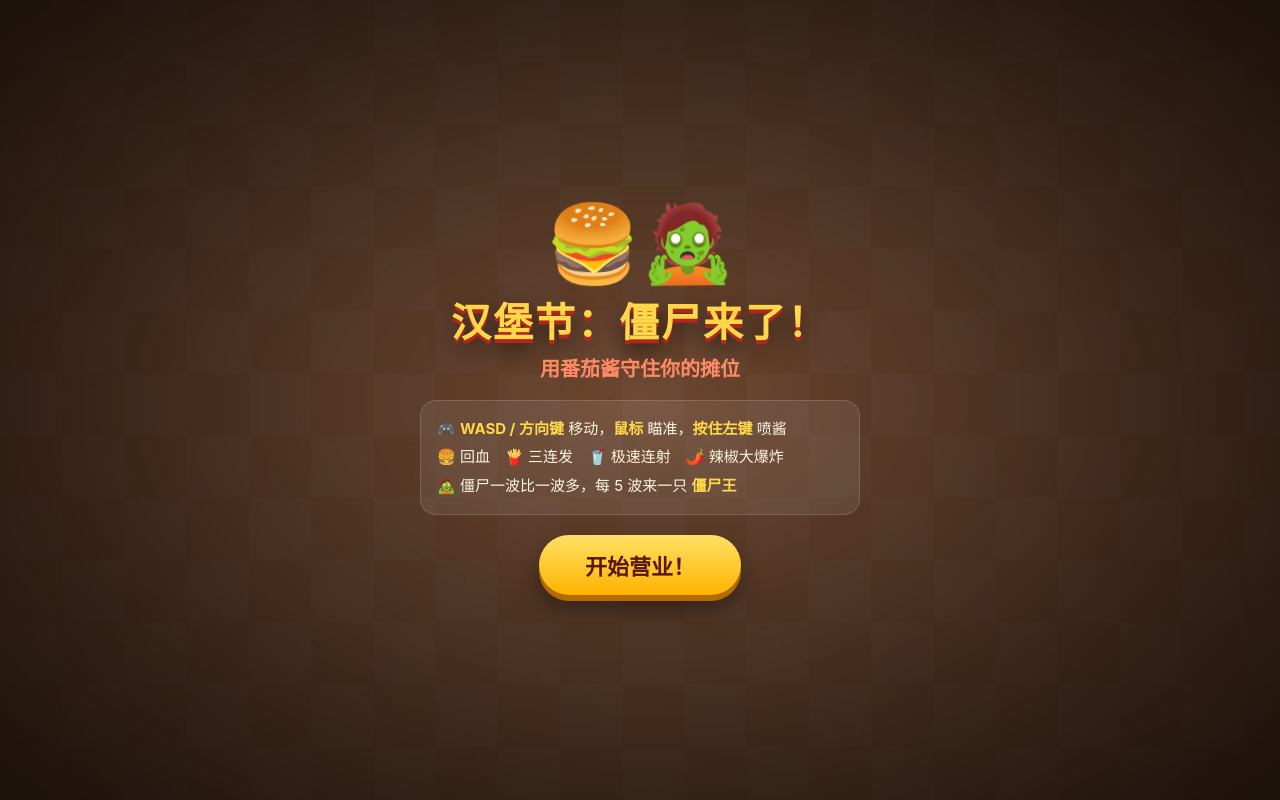
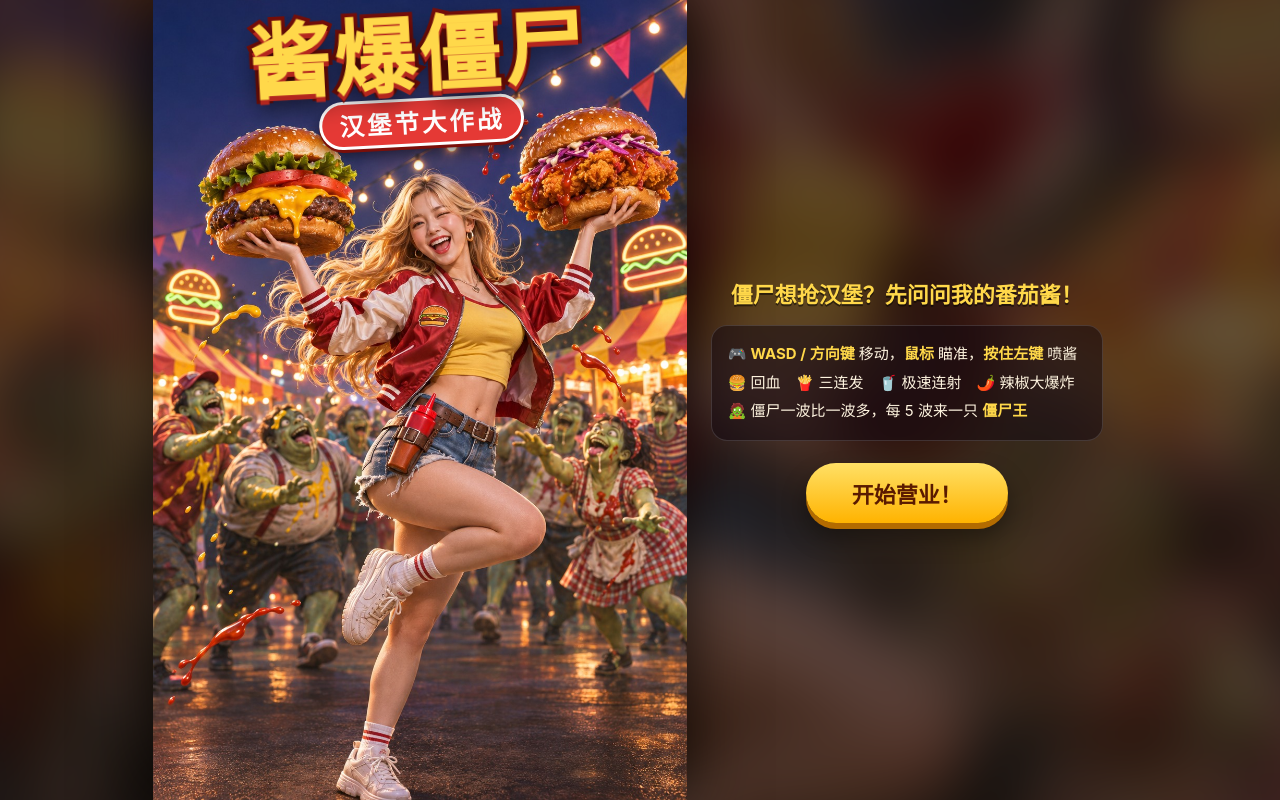
Before and after one commit to wxshunbang-ui/burger-zombie-shooter, a plain HTML site: page index.html in a window 1280 px wide. Drawn offline with Linux system fonts and the light colour scheme.

Commit message:
Add cover poster, new title, local LAN server launcher
Co-Authored-By: Claude Fable 5.2 <noreply@anthropic.com>

```diff
--- a/index.html
+++ b/index.html
@@ -3,7 +3,8 @@
 <head>
 <meta charset="UTF-8">
 <meta name="viewport" content="width=device-width, initial-scale=1, maximum-scale=1, user-scalable=no, viewport-fit=cover">
-<title>汉堡节：僵尸来了！</title>
+<title>酱爆僵尸：汉堡节大作战</title>
+<link rel="preload" as="image" href="assets/cover.jpg">
 <style>
   * { box-sizing: border-box; margin: 0; padding: 0; -webkit-tap-highlight-color: transparent; }
   html, body { width: 100%; height: 100%; overflow: hidden; background: #2a1a10; overscroll-behavior: none;
@@ -50,6 +51,34 @@
   .stats div { background: rgba(255,255,255,.08); border-radius: 14px; padding: 10px 16px; min-width: 92px; }
   .stats i { display: block; font-style: normal; font-size: 13px; opacity: .75; }
   .stats b { font-size: 26px; color: #ffd84a; font-variant-numeric: tabular-nums; }
+
+  /* ---------- 封面海报 ---------- */
+  #startScreen { --pw: 100vw; display: block; padding: 0; background: #140a12; overflow: hidden; }
+  #startScreen.hidden { display: none; }
+  .cover-bg { position: absolute; inset: -60px; background: url(assets/cover.jpg) center / cover; filter: blur(30px) brightness(.4); }
+  .poster { position: absolute; left: 0; top: 0; width: 100%; }
+  .poster img { display: block; width: 100%; height: auto; }
+  .title-wrap { position: absolute; left: 0; right: 0; top: 2%; text-align: center; transform: rotate(-3deg); pointer-events: none; }
+  .gtitle { margin: 0; font-size: calc(var(--pw) * .15); line-height: 1; font-weight: 900; letter-spacing: .04em; color: #ffd84a;
+    -webkit-text-stroke: calc(var(--pw) * .014) #7a0f0a; paint-order: stroke fill;
+    text-shadow: 0 .06em 0 #b3261e, 0 .12em .3em rgba(0,0,0,.65); animation: titlePop 2.2s ease-in-out infinite; }
+  @keyframes titlePop { 50% { transform: scale(1.04); } }
+  .gsub { display: inline-block; margin-top: .1em; font-size: calc(var(--pw) * .046); font-weight: 900; color: #fff; letter-spacing: .12em;
+    background: #e53935; padding: .12em .7em .16em; border-radius: 99px; border: calc(var(--pw) * .006) solid #fff;
+    box-shadow: 0 .12em 0 #7a0f0a, 0 .3em .6em rgba(0,0,0,.5); }
+  .panel { position: absolute; left: 0; right: 0; bottom: 0; text-align: center; color: #fff5e0;
+    padding: 80px 18px max(20px, env(safe-area-inset-bottom));
+    background: linear-gradient(rgba(20,10,18,0), rgba(20,10,18,.94) 80px, #140a12); }
+  .panel .how { background: rgba(20,10,18,.55); font-size: 14px; line-height: 1.8; margin-bottom: 16px; }
+  .panel .tagline { display: none; font-size: 22px; font-weight: 900; color: #ffd84a; margin-bottom: 16px; text-shadow: 0 2px 0 rgba(0,0,0,.5); }
+  @media (min-aspect-ratio: 1/1) {
+    #startScreen { --pw: 66.667vh; display: flex; align-items: center; justify-content: center; }
+    .poster { position: relative; flex: none; width: var(--pw); height: 100%; box-shadow: 0 0 60px rgba(0,0,0,.7); }
+    .poster img { height: 100%; object-fit: cover; }
+    .panel { position: relative; width: min(440px, calc(100vw - var(--pw))); padding: 24px; background: none; }
+    .panel .how { font-size: 15px; line-height: 1.9; margin-bottom: 22px; }
+    .panel .tagline { display: block; }
+  }
   #newBest { color: #7CFC9A; font-weight: 800; height: 22px; margin-top: 4px; }
 </style>
 </head>
@@ -74,10 +103,16 @@
 <div id="banner"></div>
 
 <div id="startScreen" class="overlay">
-  <div class="card">
-    <div class="logo">🍔🧟</div>
-    <h1>汉堡节：僵尸来了！</h1>
-    <h2>用番茄酱守住你的摊位</h2>
+  <div class="cover-bg"></div>
+  <div class="poster">
+    <img src="assets/cover.jpg" alt="金发女孩举着两个巨型汉堡在汉堡节上跳舞，身后是一群僵尸" draggable="false">
+    <div class="title-wrap">
+      <h1 class="gtitle">酱爆僵尸</h1>
+      <div class="gsub">汉堡节大作战</div>
+    </div>
+  </div>
+  <div class="panel">
+    <div class="tagline">僵尸想抢汉堡？先问问我的番茄酱！</div>
     <div class="how">
       <div class="mouse-only">🎮 <b>WASD / 方向键</b> 移动，<b>鼠标</b> 瞄准，<b>按住左键</b> 喷酱</div>
       <div class="touch-only">🎮 <b>按住屏幕拖动</b> 移动，会<b>自动瞄准、自动喷酱</b></div>
```
Also changed, not shown: serve.js (added, +25 -0 lines), assets/cover.jpg (added), 2 other files.
